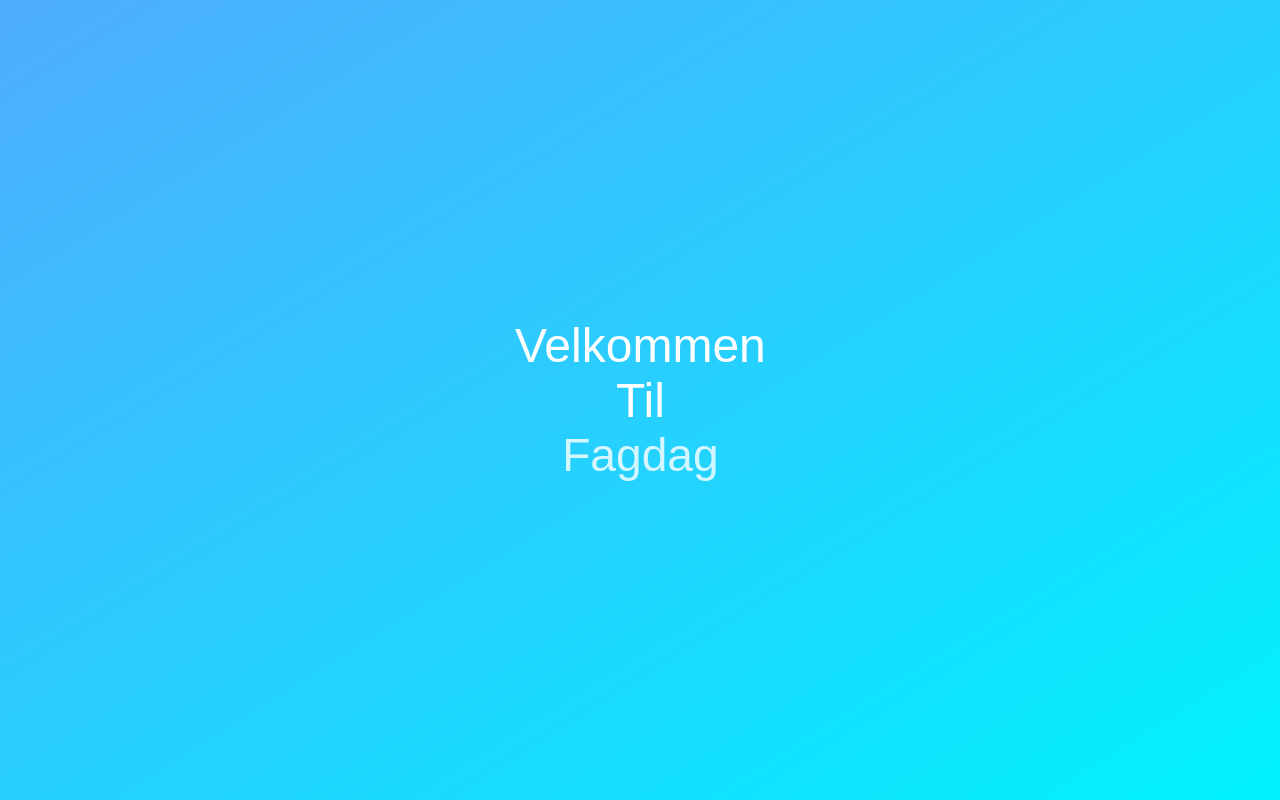
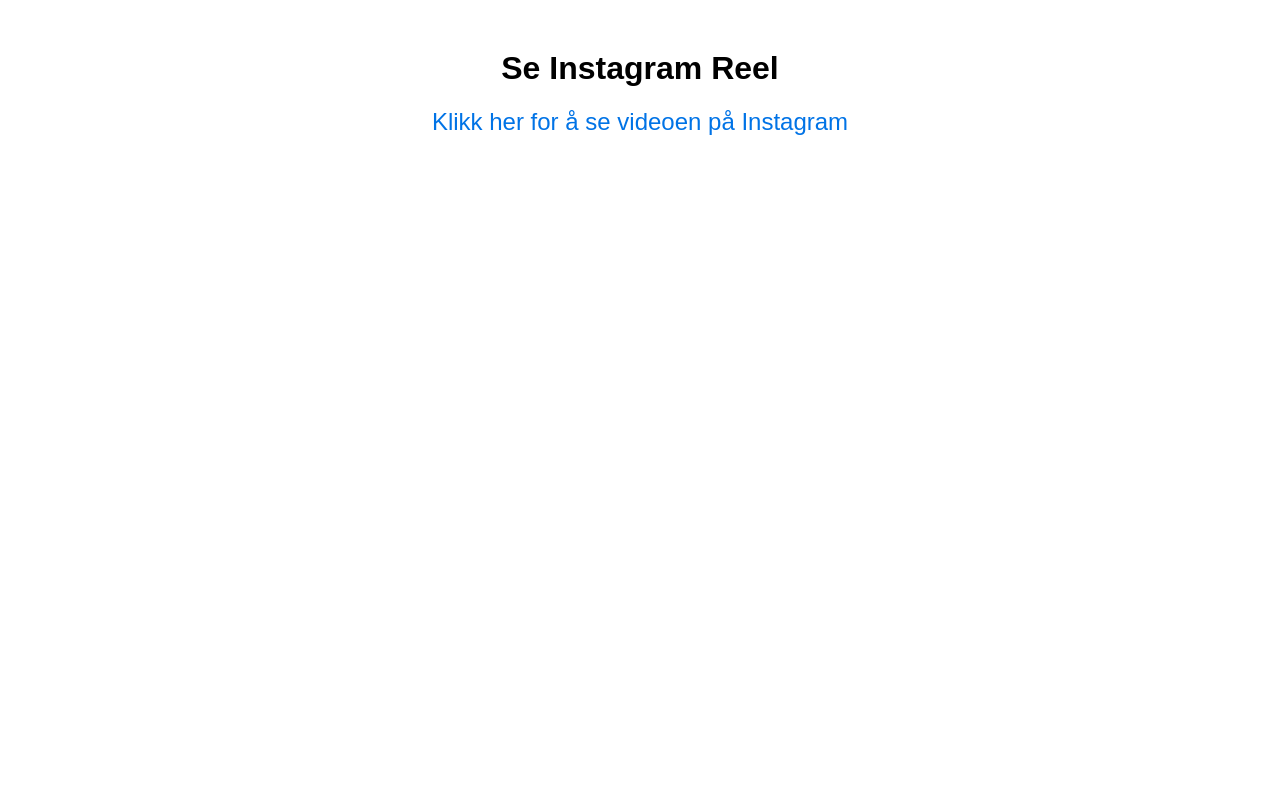
Before and after one commit to setjab/Fargebytter, a plain HTML site: page index.html in a window 1280 px wide. Drawn offline with Linux system fonts and the light colour scheme.

Commit message:
Update index.html

```diff
--- a/index.html
+++ b/index.html
@@ -1,66 +1,14 @@
 <!DOCTYPE html>
 <html lang="en">
-  <head>
-    <meta charset="UTF-8">
-    <meta name="viewport" content="width=device-width, initial-scale=1.0">
-    <title>Velkommen til Fagdag</title>
-    <style>
-      body {
-        margin: 0;
-        overflow: hidden;
-        background: linear-gradient(to bottom right, #4facfe, #00f2fe);
-        display: flex;
-        align-items: center;
-        justify-content: center;
-        height: 100vh;
-        color: white;
-        font-family: Arial, sans-serif;
-        font-size: 3em;
-        text-align: center;
-      }
-
-      .word {
-        opacity: 0;
-        animation: fadeIn 2s forwards;
-      }
-
-      @keyframes fadeIn {
-        0% {
-          opacity: 0;
-          transform: scale(0.8);
-        }
-        100% {
-          opacity: 1;
-          transform: scale(1);
-        }
-      }
-
-      #welcome {
-        animation-delay: 0s;
-      }
-
-      #to {
-        animation-delay: 2s;
-      }
-
-      #fagdag {
-        animation-delay: 4s;
-      }
-    </style>
-  </head>
-  <body>
-    <div id="presentation">
-      <div class="word" id="welcome">Velkommen</div>
-      <div class="word" id="to">Til</div>
-      <div class="word" id="fagdag">Fagdag</div>
-    </div>
-    <audio id="audio" src="your-audio-file.mp3"></audio>
-    <script>
-      // Play audio when the page loads
-      const audio = document.getElementById("audio");
-      audio.play();
-
-      // Optionally sync animations with audio timing if needed
-    </script>
-  </body>
+<head>
+  <meta charset="UTF-8">
+  <meta name="viewport" content="width=device-width, initial-scale=1.0">
+  <title>Instagram Reel</title>
+</head>
+<body style="text-align: center; margin-top: 50px; font-family: Arial, sans-serif;">
+  <h1>Se Instagram Reel</h1>
+  <a href="https://www.instagram.com/reel/DFsuR5WCMiW/?utm_source=ig_web_copy_link&igsh=MzRlODBiNWFlZA==" target="_blank" style="font-size: 1.5em; text-decoration: none; color: #0073e6;">
+    Klikk her for å se videoen på Instagram
+  </a>
+</body>
 </html>
```
